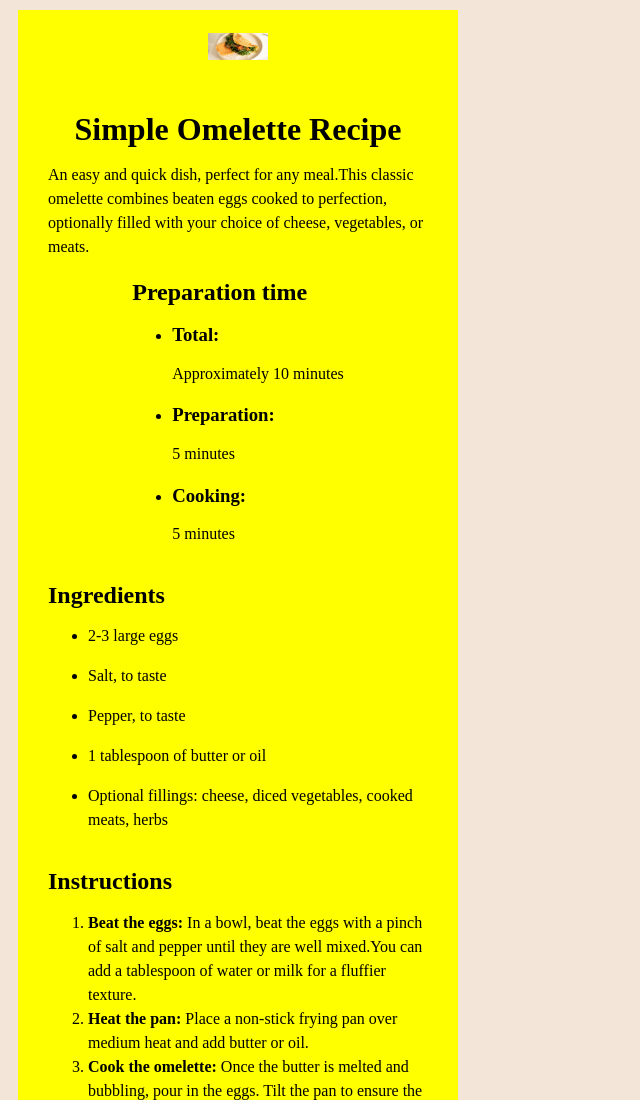
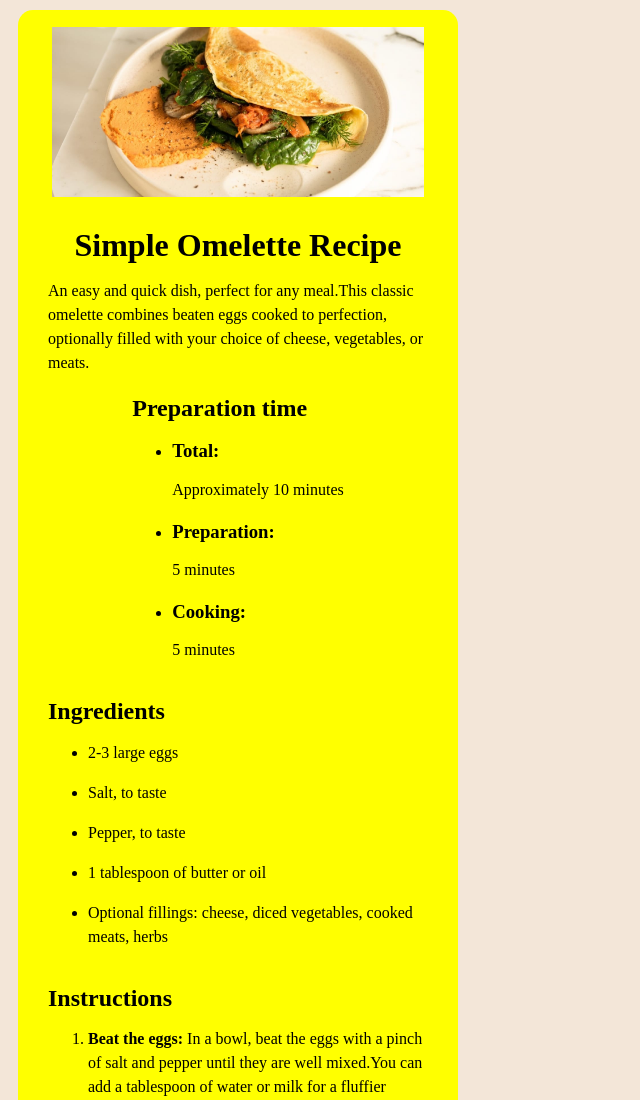
Before and after one commit to NeonCodes/Recipe-page-challenge-Front-end-Mentor, a plain HTML site: page recipe-page-main/index.html in a window 1280 px wide. Shown: the top 1100 px of the page, without its empty margins (0-640 px from the left). Drawn offline with Linux system fonts and the light colour scheme.

Commit message:
image and top of the card styling

```diff
--- a/recipe-page-main/index.html
+++ b/recipe-page-main/index.html
@@ -16,9 +16,9 @@
   </head>
   <body>
   <main class="card">
-    <div class="image1"><img src="assets/images/image-omelette.jpeg"alt="omelette">
-    </div>
-     <h1>Simple Omelette Recipe</h1>
+    <img src="assets/images/image-omelette.jpeg"alt="omelette">
+
+    <h1>Simple Omelette Recipe</h1>
     <p>
      An easy and quick dish, perfect for any meal.This classic omelette combines beaten eggs cooked  to perfection, optionally filled with your choice of cheese, vegetables, or meats.
     </p>
--- a/recipe-page-main/style.css
+++ b/recipe-page-main/style.css
@@ -105,26 +105,24 @@ html{
 
 
 img{
-  max-width: 100px;
-  max-height: 80px;
-  padding: 20px;
+  max-width: 450px;
+  max-height: 200px;
+  padding-left: 30px;
+  padding-right: 30px;
+  padding-top: 30px;
   margin: 10px;
-  border-radius: 20%;
-}
-
-.image1{
-  box-sizing: border-box;
-  object-fit: cover;
+  border-radius: 10px;
 }
 
 main{
  max-width: 440px;
- max-height: 1500px;
+ max-height: 1600px;
  padding: 30px;
  margin:10px;
+ border-radius: 15px;
  display: flex;
+ flex-direction: column;
  align-items: center;
  justify-content: center;
- flex-direction: column;
  background-color: yellow;
 }
```
